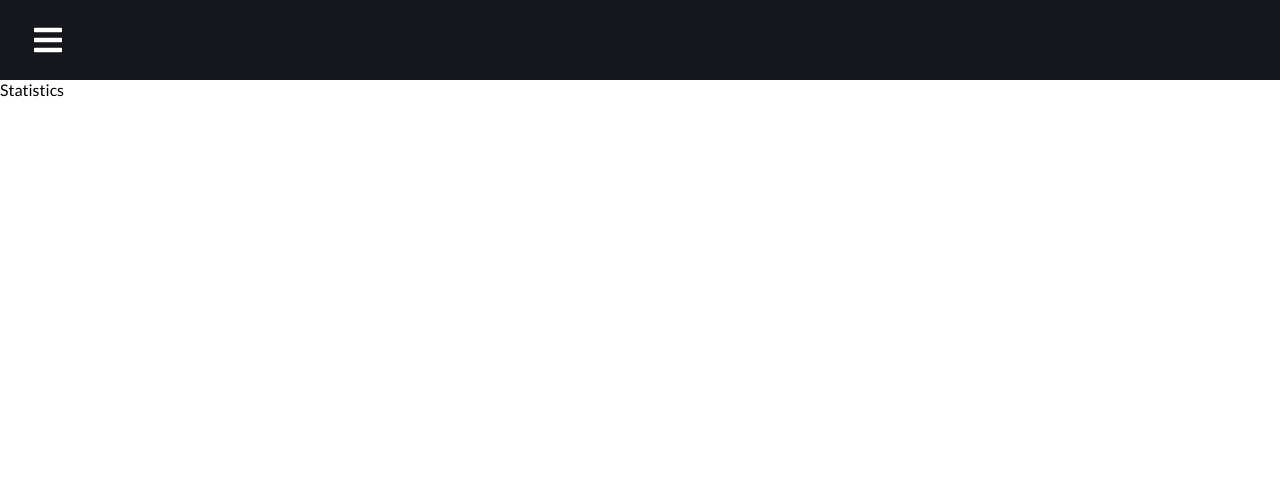
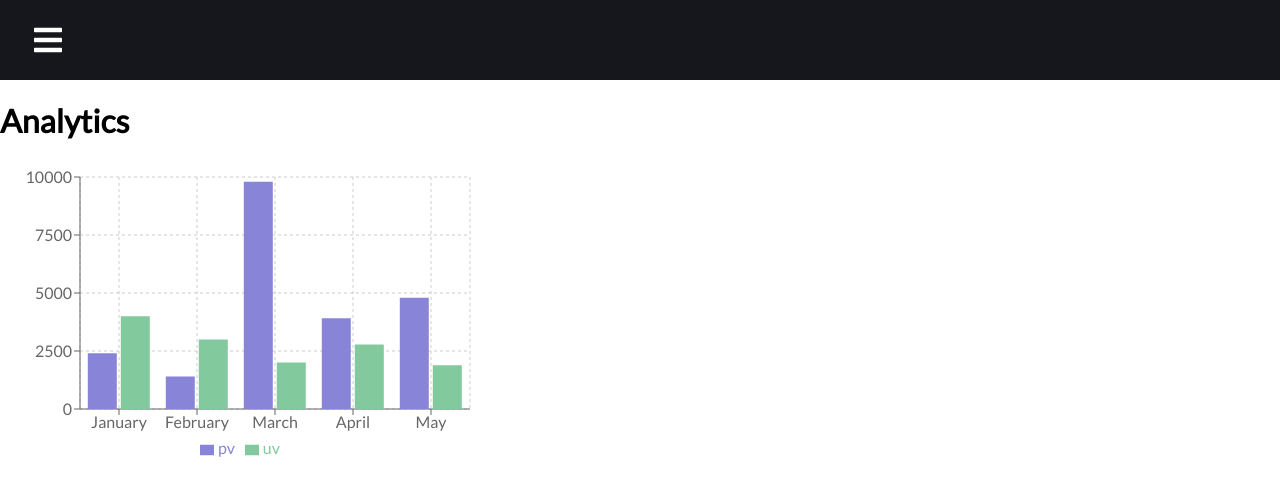
Before and after one commit to Sumran99/FYP21-STEL-WEB, a React (Create React App) app: page /statistics in a window 1280 px wide. Shown: the top 496 px of the page. Built offline with nearby package versions, Linux system fonts and the light colour scheme.

Commit message:
Statistics

```diff
--- a/package.json
+++ b/package.json
@@ -16,6 +16,7 @@
     "react-icons": "^4.4.0",
     "react-router-dom": "^6.3.0",
     "react-scripts": "5.0.1",
+    "recharts": "^2.1.13",
     "styled-components": "^5.3.5",
     "web-vitals": "^2.1.4"
   },
--- a/src/Components/Pages/Statistics.js
+++ b/src/Components/Pages/Statistics.js
@@ -1,7 +1,82 @@
 import React from "react";
+import Box from "@mui/material/Box";
+
+import {
+  BarChart,
+  Bar,
+  XAxis,
+  YAxis,
+  CartesianGrid,
+  Tooltip,
+  Legend,
+} from "recharts";
+function RedBar() {
+  return (
+    <Box
+      sx={{
+        height: 10,
+      }}
+    />
+  );
+}
+const data = [
+  {
+    name: "January",
+    uv: 4000,
+    pv: 2400,
+    amt: 2400,
+  },
+  {
+    name: "February",
+    uv: 3000,
+    pv: 1398,
+    amt: 2210,
+  },
+  {
+    name: "March",
+    uv: 2000,
+    pv: 9800,
+    amt: 2290,
+  },
+  {
+    name: "April",
+    uv: 2780,
+    pv: 3908,
+    amt: 2000,
+  },
+  {
+    name: "May",
+    uv: 1890,
+    pv: 4800,
+    amt: 2181,
+  },
+];
 
 const Statistics = () => {
-  return <div>Statistics</div>;
+  return (
+    <>
+      <h1>Analytics</h1>
+      <BarChart
+        width={500}
+        height={300}
+        data={data}
+        margin={{
+          top: 15,
+          right: 30,
+          left: 20,
+          bottom: 5,
+        }}
+      >
+        <CartesianGrid strokeDasharray="3 3" />
+        <XAxis dataKey="name" />
+        <YAxis />
+        <Tooltip />
+        <Legend />
+        <Bar dataKey="pv" fill="#8884d8" />
+        <Bar dataKey="uv" fill="#82ca9d" />
+      </BarChart>
+    </>
+  );
 };
 
 export default Statistics;
```
Also changed, not shown: 1 other file (tests, documents, lock files or other folders).
